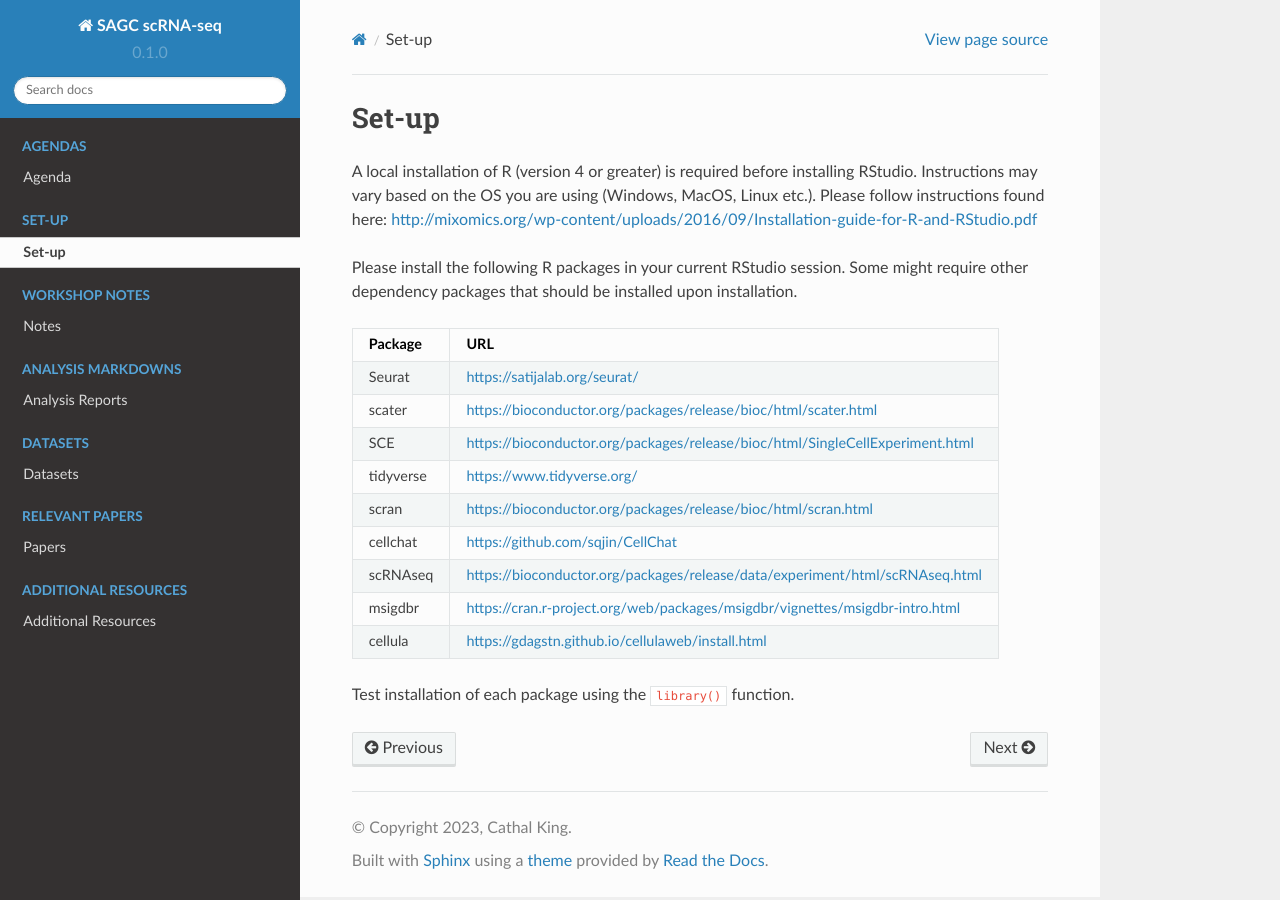
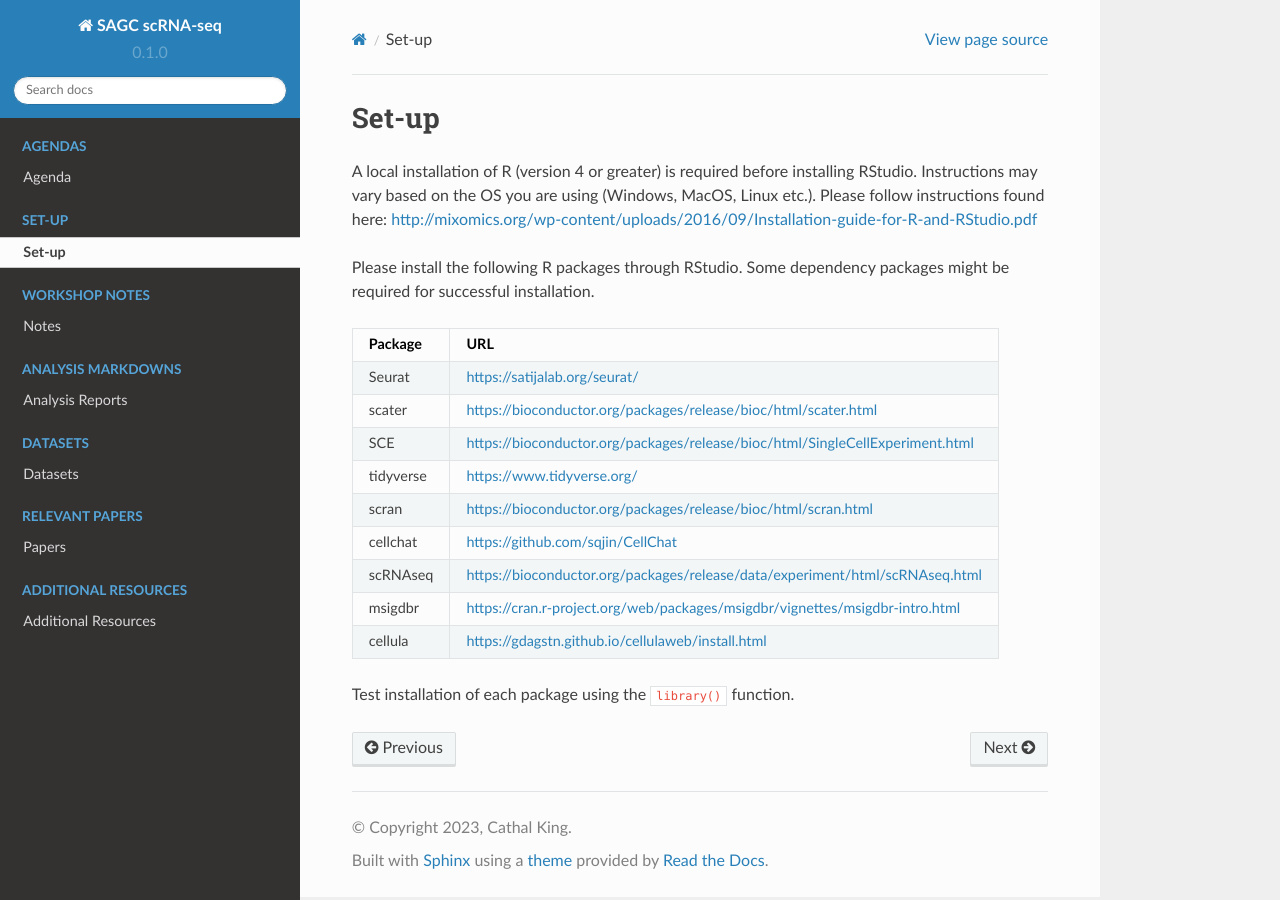
Before and after one commit to dw-thomson/SAGC_scRNAseq_workshop, a Sphinx documentation site: the page built from docs/source/Set-up.rst, in a window 1280 px wide. Built offline with Sphinx 7.4.7 and the Read the Docs theme 2.0.0, drawn with Linux system fonts in a browser that asks for light colours.

Commit message:
Update Set-up.rst
pw

```diff
--- a/docs/source/Set-up.rst
+++ b/docs/source/Set-up.rst
@@ -4,7 +4,7 @@ Set-up
 A local installation of R (version 4 or greater) is required before installing RStudio. Instructions may vary based on the OS you are using (Windows, MacOS, Linux etc.). Please follow instructions found here:
 http://mixomics.org/wp-content/uploads/2016/09/Installation-guide-for-R-and-RStudio.pdf
 
-Please install the following R packages in your current RStudio session. Some might require other dependency packages that should be installed upon installation.
+Please install the following R packages through RStudio. Some dependency packages might be required for successful installation.
 
 ==========  =====
 Package     URL
```
